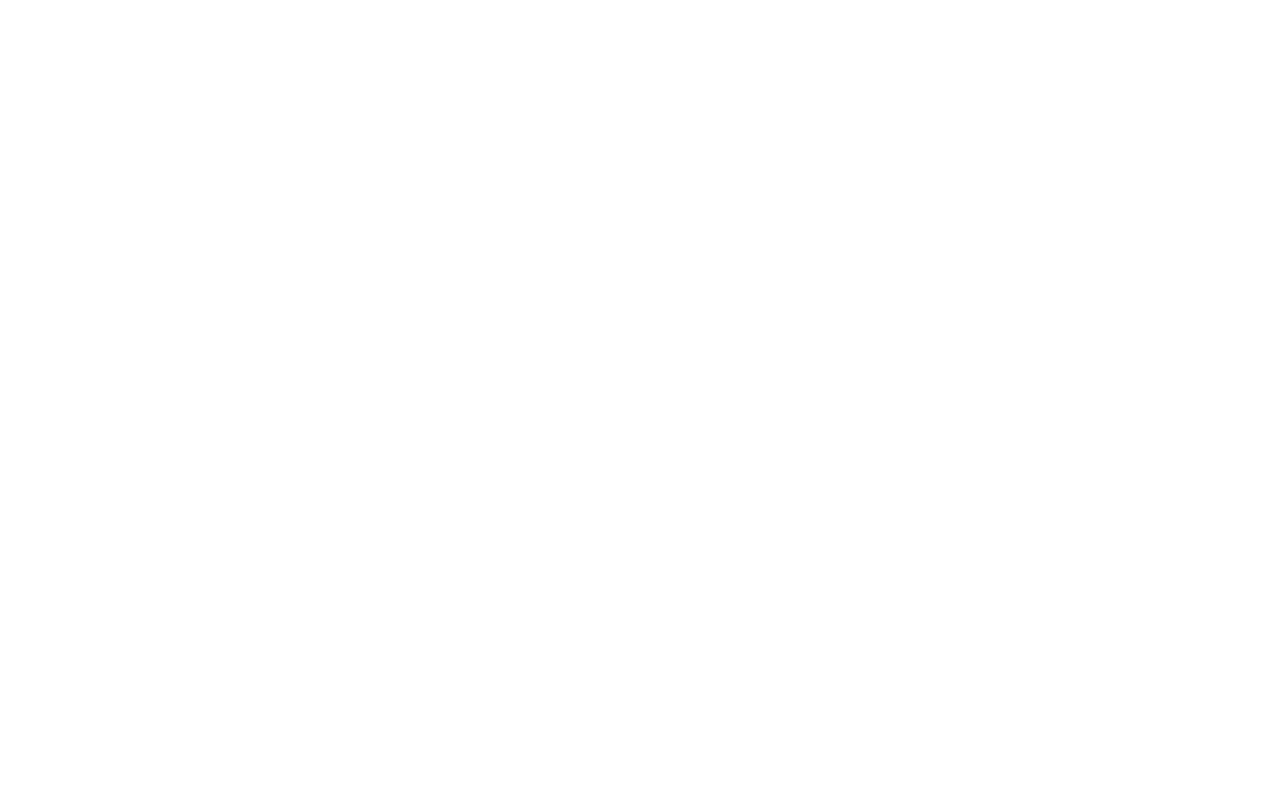
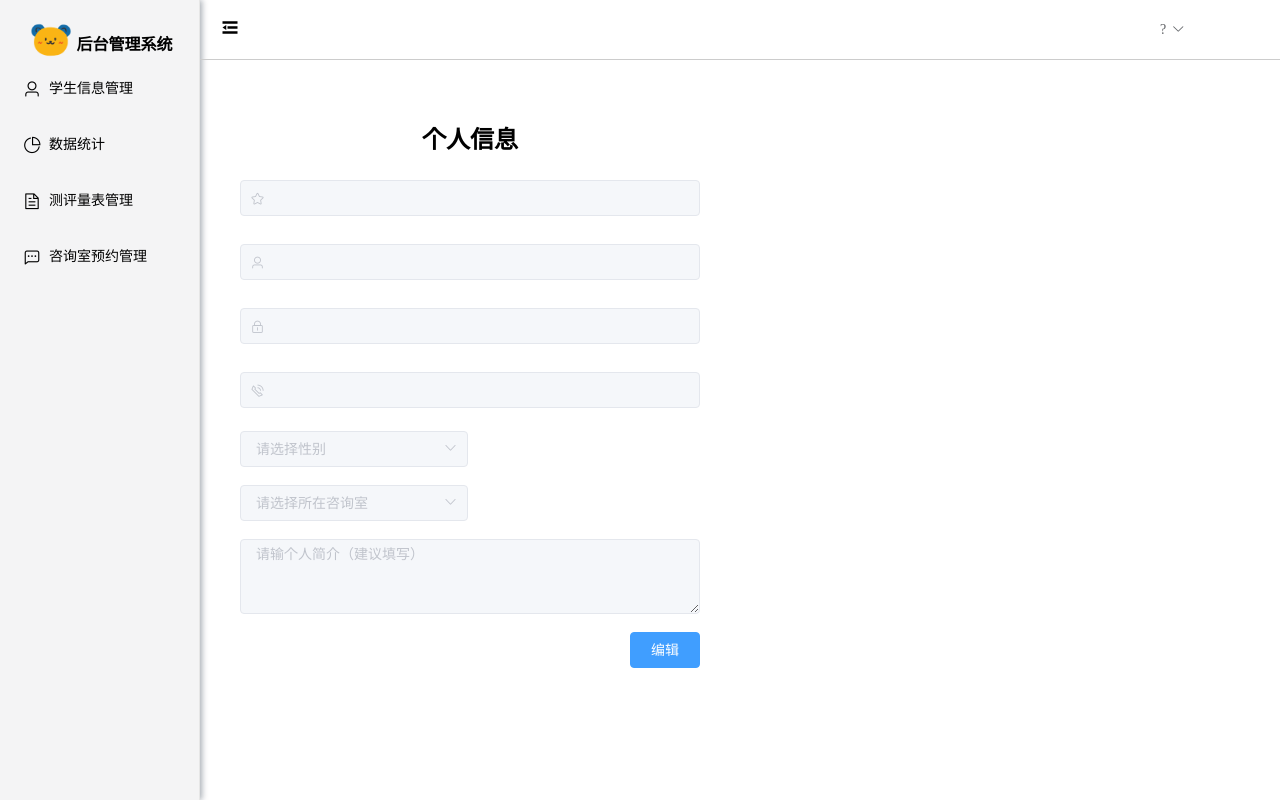
Before and after one commit to Chutiiing/web_MentalHealthSystem, a Vue app: page /person in a window 1280 px wide. Built offline with nearby package versions, Linux system fonts and the light colour scheme; no server answers.

Commit message:
个人中心界面完成

```diff
--- a/src/components/Header.vue
+++ b/src/components/Header.vue
@@ -7,7 +7,9 @@
         <el-dropdown style="width: 100px; cursor: pointer">
             <span>{{username}}</span><i class="el-icon-arrow-down" style="margin-left: 5px"></i>
             <el-dropdown-menu slot="dropdown" style="width: 100px; text-align: center">
-                <el-dropdown-item style="font-size: 14px; padding: 5px 0">个人中心</el-dropdown-item>
+                <el-dropdown-item style="font-size: 14px; padding: 5px 0">
+                    <span style="text-decoration:none" @click="person">个人中心</span>
+                </el-dropdown-item>
                 <el-dropdown-item style="font-size: 14px; padding: 5px 0">
                     <span style="text-decoration:none" @click="loginOut">退出</span>
                 </el-dropdown-item>
@@ -46,6 +48,11 @@
             this.$router.push("/login")
             localStorage.removeItem("user")
             this.$message.success("退出成功")
+        },
+
+        //到个人中心
+        person() {
+            this.$router.push("/person")
         }
     }
 }
--- a/src/router/index.js
+++ b/src/router/index.js
@@ -14,7 +14,7 @@
       {path: 'student',name: 'student',component: () => import('../views/Student.vue')},   //学生管理
       {path: 'analysis',name: 'analysis',component: () => import('../views/Analysis.vue')},  //数据分析
       {path: 'TestTable',name: 'TestTable',component: () => import('../views/TestTable.vue')},  //量表管理
-      {path: 'booking',name: 'booking',component: () => import('../views/Booking.vue')}  //咨询室预约
+      {path: 'booking',name: 'booking',component: () => import('../views/Booking.vue')},  //咨询室预约
     ]
   },
   {
@@ -26,6 +26,11 @@
     path: '/signIn',
     name: 'signIn',
     component: () => import('../views/SignInView.vue')
+  },
+  {
+    path: '/person',
+    name: 'person',
+    component: () => import('../views/PersonView.vue')
   }
 ]
 
--- a/src/views/HomeView.vue
+++ b/src/views/HomeView.vue
@@ -26,7 +26,7 @@
 </template>
 
 <script>
-// @ is an alias to /src
+
 import Aside from '@/components/Aside.vue'
 import Header from '@/components/Header.vue'
 
--- a/src/views/PersonView.vue
+++ b/src/views/PersonView.vue
@@ -1,10 +1,159 @@
 <template>
+    <div style="height:100%">
+    <el-container style="height: 100%">
+      <!-- 侧边栏 -->
+      <el-aside :width="sideWidth + 'px'"
+                style="background-color: #f4f4f5; height:100%; overflow-x:hidden; box-shadow:2px 0 6px rgb(0 21 41/35%);">
+        <Aside :isCollapse="isCollapse" :logoTextshow="logoTextshow"/>
+      </el-aside>
+
+      <!-- 中间主体 -->
+      <el-container>
+
+        <!-- 中间头部 -->
+        <el-header style="border-bottom:1px solid #ccc;">
+          <Header @asideCollapse="collapse" :collapseBtnClass="collapseBtnClass"/>
+        </el-header>
+
+        <!-- 主体部分 -->
+        <el-main>
+          <div style="width: 500px; padding: 20px;">
+                <div style="margin: 20px 0; text-align: center; font-size: 24px"><b>个人信息</b></div>
+                <el-form :model="user" :rules="rules" ref="userForm">
+                    <!-- 工号 -->
+                    <el-form-item prop="tno">
+                        <el-input size="medium" :disabled=true clearable=true style="margin: 5px 0" prefix-icon="el-icon-star-off" v-model="user.tno"></el-input>
+                    </el-form-item>
+                    <!-- 姓名 -->
+                    <el-form-item prop="username">
+                        <el-input size="medium" :disabled="disabledItem" clearable=true style="margin: 5px 0" prefix-icon="el-icon-user" v-model="user.username"></el-input>
+                    </el-form-item>
+                    <!-- 密码 -->
+                    <el-form-item prop="password">
+                        <el-input size="medium" :disabled="disabledItem" clearable=true style="margin: 5px 0" prefix-icon="el-icon-lock" show-password v-model="user.password"></el-input>
+                    </el-form-item>
+                    <!-- 电话 -->
+                    <el-form-item prop="phone">
+                        <el-input size="medium" :disabled="disabledItem" clearable=true style="margin: 5px 0" prefix-icon="el-icon-phone-outline" v-model="user.phone"></el-input>
+                    </el-form-item>
+                    <!-- 性别 -->
+                    <el-form-item prop="sex">
+                        <el-select :disabled="disabledItem" size="medium" v-model="user.sex" placeholder="请选择性别">
+                            <el-option label="男" value="男"></el-option>
+                            <el-option label="女" value="女"></el-option>
+                        </el-select>
+                    </el-form-item>
+                    <!-- 咨询室 -->
+                    <el-form-item prop="room">
+                        <el-select :disabled="disabledItem" size="medium" v-model="user.room" placeholder="请选择所在咨询室">
+                            <el-option label="咨询室1" value="咨询室1"></el-option>
+                            <el-option label="咨询室2" value="咨询室2"></el-option>
+                            <el-option label="咨询室3" value="咨询室3"></el-option>
+                            <el-option label="咨询室4" value="咨询室4"></el-option>
+                            <el-option label="咨询室5" value="咨询室5"></el-option>
+                        </el-select>
+                    </el-form-item>
+                    <!-- 个人简介 -->
+                    <el-form-item>
+                        <el-input :disabled="disabledItem" size="medium" type="textarea" :rows="3" placeholder="请输个人简介（建议填写）" v-model="user.introduction">
+                        </el-input>
+                    </el-form-item>
+                    <el-form-item style="margin: 10px 0; text-align: right">
+                        <el-button type="primary" size="medium"  autocomplete="off" @click="edit">{{this.str}}</el-button>
+                    </el-form-item>
+                </el-form>
+            </div>
+        </el-main>
+      </el-container>
+    </el-container>
+  </div>
 
 </template>
 
 <script>
+
+import request from '@/utils/request'
+import Aside from '@/components/Aside.vue'
+import Header from '@/components/Header.vue'
+
 export default {
+    components: {
+        Aside,
+        Header
+    },
+    data(){
+        return{
+            user:{
+                tno:"",
+                username:"",
+                password:"",
+                sex:"",
+                introduction:"",
+                phone:"",
+                room:""
+            },
+            userForm:{
+                tno:"",
+                password:"",
+                sex:"",
+                introduction:"",
+                phone:"",
+                room:""
+            },
+            collapseBtnClass:'el-icon-s-fold',    //收缩按钮
+            isCollapse:false,       //默认是展开的
+            sideWidth:200,
+            logoTextshow:true,   //名称默认是显示的
+            tno:localStorage.getItem("user") ? JSON.parse(localStorage.getItem("user")) : "",   //教师工号
+            disabledItem:true,   //默认是不可编辑的
+            str:"编辑",
+            flag:false           //标记按钮,false显示编辑
+        }
+    },
+    created(){
+        this.load()
+    },
+    //各种方法
+    methods:{
+        collapse(){  //点击展开收缩按钮触发
+            this.isCollapse = !this.isCollapse
+            this.logoTextshow = !this.logoTextshow
+            if(this.isCollapse){    //收缩
+                this.sideWidth = 64
+                this.collapseBtnClass = 'el-icon-s-unfold'
+            }
+            else{      //展开
+                this.sideWidth = 200
+                this.collapseBtnClass = 'el-icon-s-fold'
+            }
+        },
+        edit(){
+            this.flag = !this.flag
+            this.disabledItem = !this.disabledItem
+            if(this.flag){   //进入编辑状态
+                this.str = "保存"
+            }
+            else{
+                this.str = "编辑"
+                request.post("/teacher/update",this.user).then(res =>{
+                    if(res){
+                        this.$message.success("修改成功")
+                        this.load();     //刷新页面
+                    }
+                    else{
+                        this.$message.error("修改失败")
+                    }
+                })
+            }
 
+        },
+        //载入页面
+        load(){
+            request.get("teacher/search/"+this.tno).then(res =>{
+                this.user = res
+            })
+        }
+    }
 }
 </script>
 
--- a/src/views/SignInView.vue
+++ b/src/views/SignInView.vue
@@ -6,23 +6,23 @@
             <el-form :model="user" :rules="rules" ref="userForm">
                 <!-- 工号 -->
                 <el-form-item prop="tno">
-                    <el-input size="medium" style="margin: 5px 0" prefix-icon="el-icon-star-off" v-model="user.tno"></el-input>
+                    <el-input size="medium"  clearable=true style="margin: 5px 0" prefix-icon="el-icon-star-off" v-model="user.tno"></el-input>
                 </el-form-item>
                 <!-- 姓名 -->
                 <el-form-item prop="username">
-                    <el-input size="medium" style="margin: 5px 0" prefix-icon="el-icon-user" v-model="user.username"></el-input>
+                    <el-input size="medium" clearable=true style="margin: 5px 0" prefix-icon="el-icon-user" v-model="user.username"></el-input>
                 </el-form-item>
                 <!-- 密码 -->
                 <el-form-item prop="password">
-                    <el-input size="medium" style="margin: 5px 0" prefix-icon="el-icon-lock" show-password v-model="user.password"></el-input>
+                    <el-input size="medium" clearable=true style="margin: 5px 0" prefix-icon="el-icon-lock" show-password v-model="user.password"></el-input>
                 </el-form-item>
                 <!-- 电话 -->
                 <el-form-item prop="phone">
-                    <el-input size="medium" style="margin: 5px 0" prefix-icon="el-icon-phone-outline" v-model="user.phone"></el-input>
+                    <el-input size="medium" clearable=true style="margin: 5px 0" prefix-icon="el-icon-phone-outline" v-model="user.phone"></el-input>
                 </el-form-item>
                 <!-- 性别 -->
                 <el-form-item prop="sex">
-                    <el-select  size="medium" v-model="user.sex" placeholder="请选择性别">
+                    <el-select size="medium" v-model="user.sex" placeholder="请选择性别">
                         <el-option label="男" value="男"></el-option>
                         <el-option label="女" value="女"></el-option>
                     </el-select>
@@ -43,8 +43,8 @@
                     </el-input>
                 </el-form-item>
                 <el-form-item style="margin: 10px 0; text-align: right">
-                <el-button type="primary" size="small"  autocomplete="off" @click="signIn">注册</el-button>
-                <el-button type="warning" size="small"  autocomplete="off" @click="back">返回登录</el-button>
+                    <el-button type="primary" size="small"  autocomplete="off" @click="signIn">注册</el-button>
+                    <el-button type="warning" size="small"  autocomplete="off" @click="back">返回登录</el-button>
                 </el-form-item>
             </el-form>
         </div>
@@ -56,7 +56,7 @@
 import request from '@/utils/request'
 
 export default {
-    name:"login",
+    name:"signIn",
     data(){
         return {
             user:{
```
Also changed, not shown: src/views/Student.vue (indentation only).
